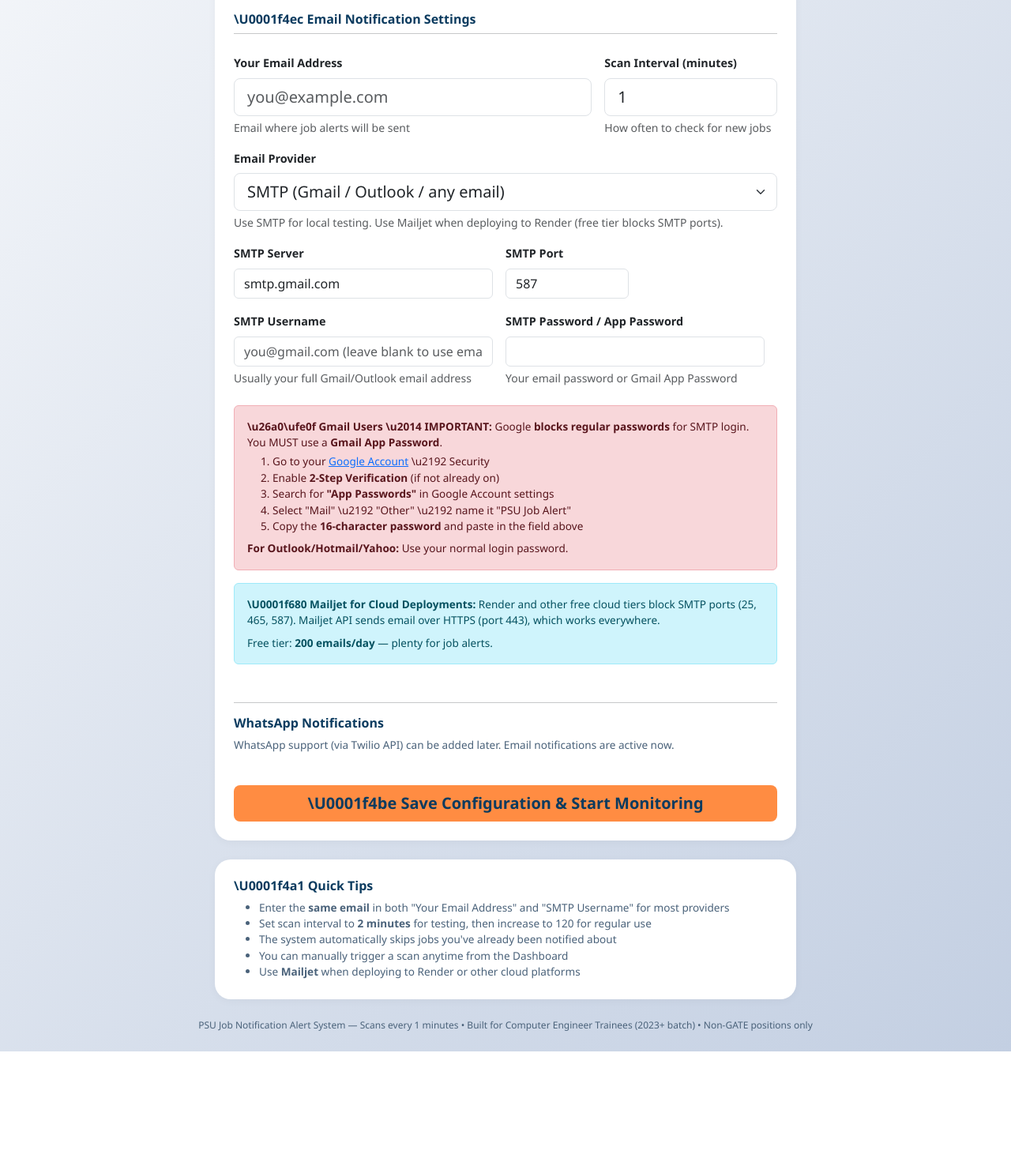
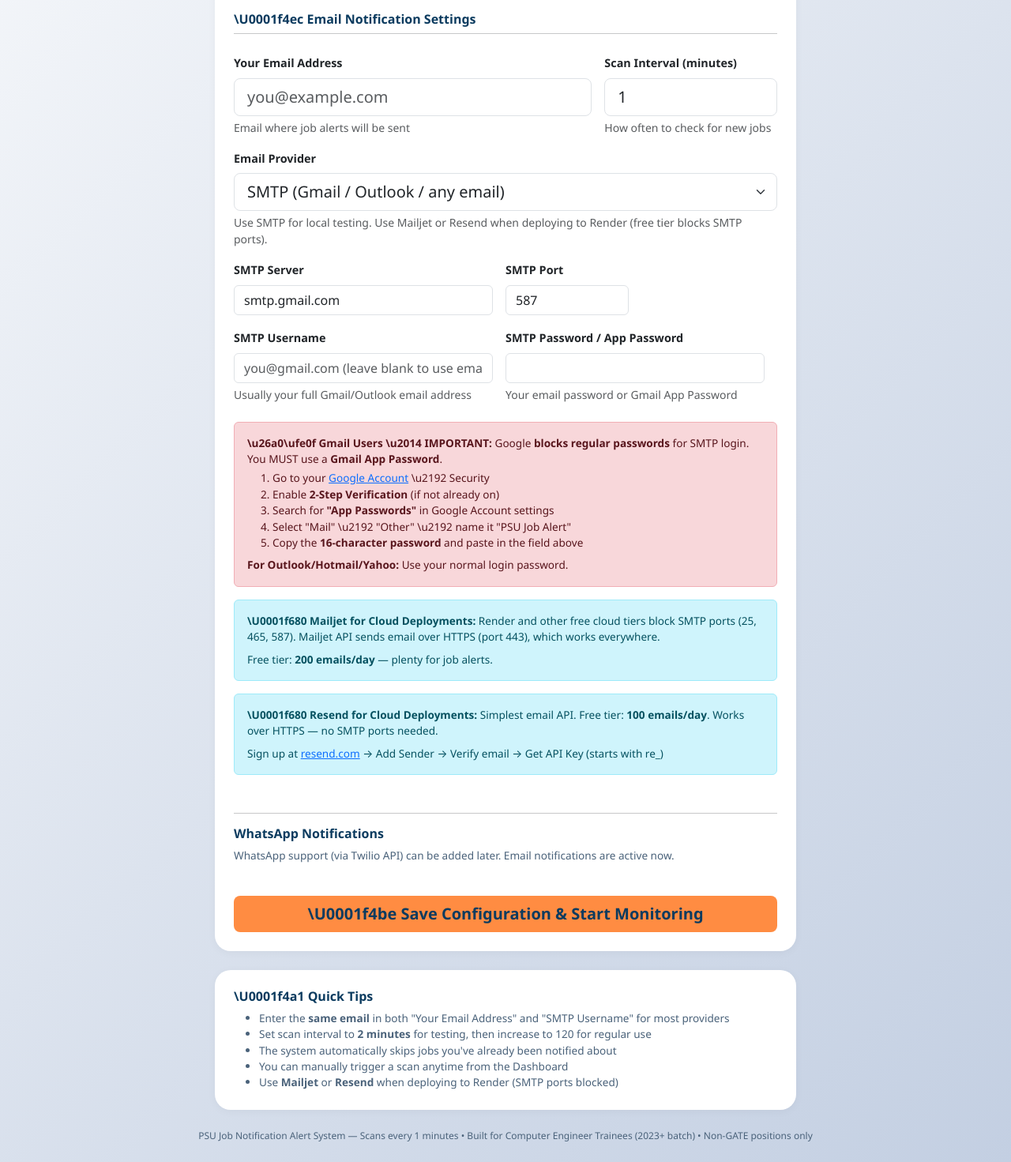
Before and after one commit to swapansanjayk-personal/job-alert-psu, a Flask app: page /setup in a window 1280 px wide. Shown: the part 189-1660 px from the top of the page at 79% size. Before the commit the page ends 1520 px from the top, so only its background shows below. Run offline with Flask 3, Linux system fonts and the light colour scheme; data comes from the database, SQL or seed files in the repository; data that the repository does not hold is empty.

Commit message:
Add Resend email provider; improve scraper with cloudscraper

```diff
--- a/config.py
+++ b/config.py
@@ -12,6 +12,7 @@
     "email_password": "",
     "mailjet_api_key": "",
     "mailjet_secret_key": "",
+    "resend_api_key": "",
     "check_interval_minutes": 1,
     "whatsapp_enabled": False,
     "whatsapp_number": "",
@@ -38,6 +39,7 @@
         "email_password": "SMTP_PASSWORD",
         "mailjet_api_key": "MAILJET_API_KEY",
         "mailjet_secret_key": "MAILJET_SECRET_KEY",
+        "resend_api_key": "RESEND_API_KEY",
         "check_interval_minutes": "CHECK_INTERVAL",
     }
     for cfg_key, env_var in env_map.items():
@@ -72,6 +74,8 @@
     provider = cfg.get("email_provider", "smtp")
     if provider == "mailjet":
         return bool(cfg.get("mailjet_api_key")) and bool(cfg.get("mailjet_secret_key"))
+    if provider == "resend":
+        return bool(cfg.get("resend_api_key"))
     return bool(cfg.get("email_password"))
 
 
--- a/database.py
+++ b/database.py
@@ -27,6 +27,7 @@
             email_password TEXT NOT NULL DEFAULT '',
             mailjet_api_key TEXT NOT NULL DEFAULT '',
             mailjet_secret_key TEXT NOT NULL DEFAULT '',
+            resend_api_key TEXT NOT NULL DEFAULT '',
             check_interval_minutes INTEGER NOT NULL DEFAULT 1,
             created_at TIMESTAMP DEFAULT CURRENT_TIMESTAMP,
             updated_at TIMESTAMP DEFAULT CURRENT_TIMESTAMP
@@ -73,7 +74,8 @@
     # Migrate old databases: add missing columns
     for col, col_type in [("email_provider", "TEXT NOT NULL DEFAULT 'smtp'"),
                           ("mailjet_api_key", "TEXT NOT NULL DEFAULT ''"),
-                          ("mailjet_secret_key", "TEXT NOT NULL DEFAULT ''")]:
+                           ("mailjet_secret_key", "TEXT NOT NULL DEFAULT ''"),
+                           ("resend_api_key", "TEXT NOT NULL DEFAULT ''")]:
         try:
             conn.execute(f"ALTER TABLE config ADD COLUMN {col} {col_type}")
         except Exception:
@@ -94,7 +96,8 @@
 def update_config(**kwargs):
     allowed = ["email_address", "email_provider", "email_smtp_server",
                "email_smtp_port", "email_username", "email_password",
-               "mailjet_api_key", "mailjet_secret_key", "check_interval_minutes"]
+               "mailjet_api_key", "mailjet_secret_key", "resend_api_key",
+               "check_interval_minutes"]
     sets = []
     values = []
     for key, val in kwargs.items():
--- a/main.py
+++ b/main.py
@@ -96,6 +96,7 @@
         password = request.form.get("email_password", "").strip()
         mailjet_key = request.form.get("mailjet_api_key", "").strip()
         mailjet_secret = request.form.get("mailjet_secret_key", "").strip()
+        resend_key = request.form.get("resend_api_key", "").strip()
         interval = int(request.form.get("check_interval_minutes", 1))
         save_config(
             email_address=email,
@@ -106,6 +107,7 @@
             email_password=password,
             mailjet_api_key=mailjet_key,
             mailjet_secret_key=mailjet_secret,
+            resend_api_key=resend_key,
             check_interval_minutes=interval
         )
         update_config(
@@ -117,6 +119,7 @@
             email_password=password,
             mailjet_api_key=mailjet_key,
             mailjet_secret_key=mailjet_secret,
+            resend_api_key=resend_key,
             check_interval_minutes=interval
         )
         restart_scheduler(interval)
--- a/templates/setup.html
+++ b/templates/setup.html
@@ -49,9 +49,12 @@
                             <option value="mailjet" {% if config.email_provider == 'mailjet' %}selected{% endif %}>
                                 Mailjet API (for Render / cloud deployment)
                             </option>
+                            <option value="resend" {% if config.email_provider == 'resend' %}selected{% endif %}>
+                                Resend API (simplest — 100/day free)
+                            </option>
                         </select>
                         <div class="form-text">
-                             Use SMTP for local testing. Use Mailjet when deploying to Render (free tier blocks SMTP ports).
+                             Use SMTP for local testing. Use Mailjet or Resend when deploying to Render (free tier blocks SMTP ports).
                         </div>
                     </div>
 
@@ -115,6 +118,18 @@
                         </div>
                     </div>
 
+                    <div id="resend-fields" class="row g-3" style="margin-top: 0; display: none;">
+                        <div class="col-md-12">
+                            <label class="form-label fw-semibold" style="font-size: 0.9rem;">
+                                Resend API Key
+                            </label>
+                            <input type="password" name="resend_api_key" class="form-control form-control-lg"
+                                   value="{{ config.resend_api_key or '' }}"
+                                   placeholder="re_...">
+                            <div class="form-text">Find in Resend dashboard → API Keys. Starts with <strong>re_</strong></div>
+                        </div>
+                    </div>
+
                     <div class="col-12 mt-4">
                         <div id="smtp-alert" class="alert alert-danger d-flex align-items-center" role="alert">
                             <div style="font-size: 0.85rem;">
@@ -139,6 +154,17 @@
                                 Render and other free cloud tiers block SMTP ports (25, 465, 587).
                                 Mailjet API sends email over HTTPS (port 443), which works everywhere.
                                 <p class="mt-2 mb-0">Free tier: <strong>200 emails/day</strong> — plenty for job alerts.</p>
+                            </div>
+                        </div>
+                        <div id="resend-alert" class="alert alert-info d-flex align-items-center" role="alert" style="display: none;">
+                            <div style="font-size: 0.85rem;">
+                                <strong>\U0001f680 Resend for Cloud Deployments:</strong>
+                                Simplest email API. Free tier: <strong>100 emails/day</strong>.
+                                Works over HTTPS — no SMTP ports needed.
+                                <p class="mt-2 mb-0">
+                                    Sign up at <a href="https://resend.com" target="_blank">resend.com</a> →
+                                    Add Sender → Verify email → Get API Key (starts with re_)
+                                </p>
                             </div>
                         </div>
                     </div>
@@ -168,7 +194,7 @@
                 <li>Set scan interval to <strong>2 minutes</strong> for testing, then increase to 120 for regular use</li>
                 <li>The system automatically skips jobs you've already been notified about</li>
                 <li>You can manually trigger a scan anytime from the Dashboard</li>
-                <li>Use <strong>Mailjet</strong> when deploying to Render or other cloud platforms</li>
+                <li>Use <strong>Mailjet</strong> or <strong>Resend</strong> when deploying to Render (SMTP ports blocked)</li>
             </ul>
         </div>
     </div>
@@ -178,18 +204,18 @@
 function toggleProvider(val) {
     var smtp = document.getElementById('smtp-fields');
     var mj = document.getElementById('mailjet-fields');
+    var re = document.getElementById('resend-fields');
     var smtpAlert = document.getElementById('smtp-alert');
     var mjAlert = document.getElementById('mailjet-alert');
+    var reAlert = document.getElementById('resend-alert');
+    smtp.style.display = 'none'; mj.style.display = 'none'; re.style.display = 'none';
+    smtpAlert.style.display = 'none'; mjAlert.style.display = 'none'; reAlert.style.display = 'none';
     if (val === 'mailjet') {
-        smtp.style.display = 'none';
-        mj.style.display = 'flex';
-        smtpAlert.style.display = 'none';
-        mjAlert.style.display = 'flex';
+        mj.style.display = 'flex'; mjAlert.style.display = 'flex';
+    } else if (val === 'resend') {
+        re.style.display = 'flex'; reAlert.style.display = 'flex';
     } else {
-        smtp.style.display = 'flex';
-        mj.style.display = 'none';
-        smtpAlert.style.display = 'flex';
-        mjAlert.style.display = 'none';
+        smtp.style.display = 'flex'; smtpAlert.style.display = 'flex';
     }
 }
 // Run on page load
```
Also changed, not shown: notifier.py (+16 -0 lines).
